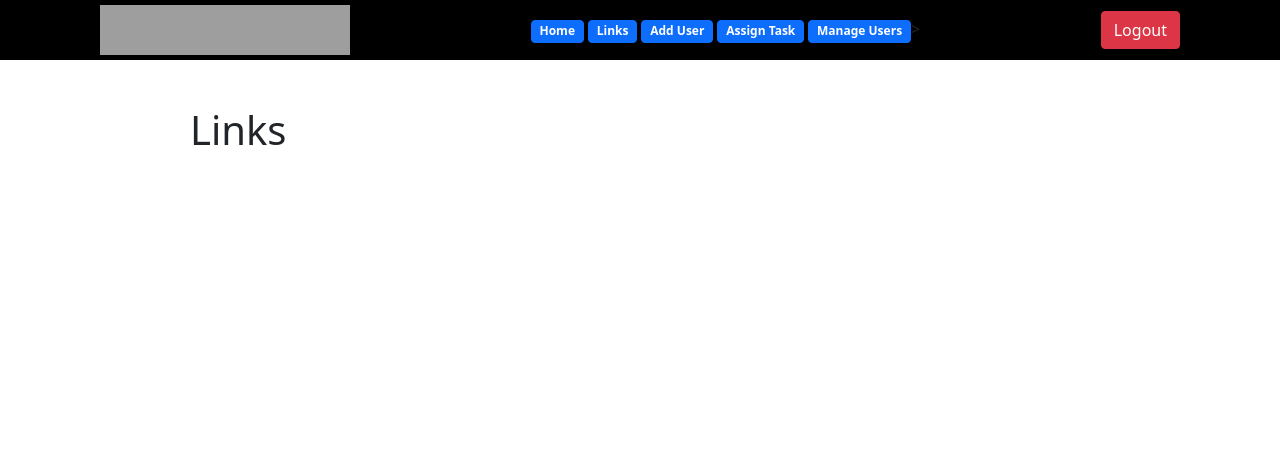
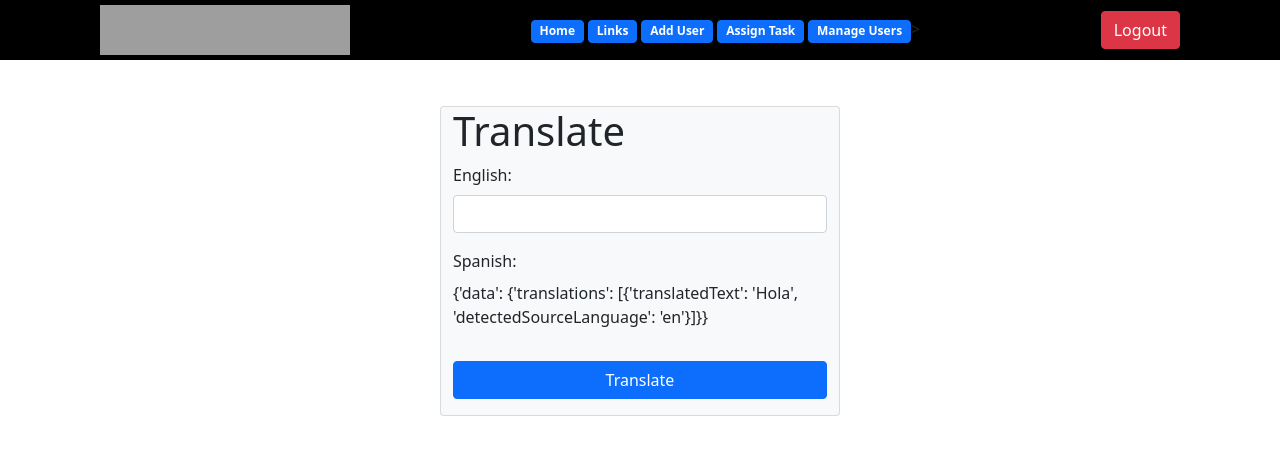
Before and after one commit to marcoaceves/manager_app, a Flask app: template task_manager_app/flask_app/templates/translate.html in a window 1280 px wide. Shown: the top 455 px of the page. Run offline with Flask 2, Linux system fonts and the light colour scheme; the template is opened without the code that fills it, so the values that code supplies are empty; grey boxes are pictures that could not be loaded.

Commit message:
translate

```diff
--- /dev/null
+++ b/task_manager_app/flask_app/controllers/translation_service.py
@@ -0,0 +1,59 @@
+from flask import Flask, render_template, request, json,redirect, session, flash
+import requests
+from flask_app import app
+from flask_app.models.user import User
+from flask_app.models.task import Task
+
+
+DETECT_BASE_URL = 'https://google-translate1.p.rapidapi.com/language/translate/v2/detect'
+TRANSLATE_BASE_URL = 'https://google-translate1.p.rapidapi.com/language/translate/v2'
+HEADERS = {
+    'x-rapidapi-host': "google-translate1.p.rapidapi.com",
+    'x-rapidapi-key': "2c53d14e06msh2af67bbd54301e4p1625f6jsnec8d1de07b38",
+    'content-type': "application/x-www-form-urlencoded"
+    }
+
+
+
+@app.route('/translate/app')
+def translate_app():
+    if 'user_id' not in session:
+        return redirect('/logout')
+    data ={
+        'id': session['user_id']
+    }
+
+    return render_template("translate.html",user=User.get_one(data))
+
+@app.route('/detect', methods=['POST'])
+def detect():
+    # parse args
+    text = request.form.get('text')
+
+    # url encode text
+    long_list_of_words = text.split(' ')
+    url_encoded_text = f"source=en&target=es&q={'%20'.join(long_list_of_words)}"
+
+    payload = url_encoded_text
+
+    # make the request
+    r = requests.post(DETECT_BASE_URL, data=payload, headers=HEADERS)
+
+    return r.json()
+
+@app.route('/translate', methods=['POST'])
+def translate():
+# parse args
+    text = request.form.get('text')
+    target = request.form.get('target')
+
+    # url encode text
+    long_list_of_words = text.split(' ')
+    url_encoded_text = f"q={'%20'.join(long_list_of_words)}&target={target}"
+
+    payload = url_encoded_text
+
+    r = requests.post(TRANSLATE_BASE_URL, data=payload, headers=HEADERS)
+    data=r.json()
+    print(data)
+    return render_template('translate.html', data=data)
--- a/task_manager_app/flask_app/templates/dashboard.html
+++ b/task_manager_app/flask_app/templates/dashboard.html
@@ -19,6 +19,7 @@
             <a href="/add/new_user/"><button type="link" value="Add" class="btn btn-primary badge badge-pill badge-primary"" style="text-align:center">Add User</button></a>
             <a href="/task/new"><button type="submit" value="Logout" class="btn btn-primary badge badge-pill badge-primary"" style="text-align:center">Assign Task</button></a>
             <a href="/manage/users"><button type="submit" value="Logout" class="btn btn-primary badge badge-pill badge-primary"" style="text-align:center">Manage Users</button></a>
+            <a href="/translate/app"><button type="submit" value="Logout" class="btn btn-primary badge badge-pill badge-primary"" style="text-align:center">Translate</button></a>
             <!-- Dropdown -->
             <a class="btn btn-primary dropdown-toggle badge badge-pill badge-primary" href="#" role="button" id="dropdownMenuLink" data-toggle="dropdown" aria-haspopup="true" aria-expanded="false">
             Dropdown links
--- a/task_manager_app/flask_app/templates/translate.html
+++ b/task_manager_app/flask_app/templates/translate.html
@@ -33,8 +33,25 @@
 
             <!-- navigation bar -->
         <div class="d-flex justify-content-between align-items-center mb-3">
-            <h1 class="text-center">Links</h1>
-            <div class="span12" style="text-align:center">
+            <form action="/translate" method="POST" class="container mx-auto bg-light card " style="width: 400px" >
+                <h1>Translate</h1>
+                <div class="mb-3">
+                    <label for="text" class="form-label">English:</label>
+                    <input type="text" name="text" id="text" class="form-control">
+                </div>
+                <div class="mb-3">
+                    <label for="last_name" class="form-label">Spanish:</label>
+                    <p>
+                        {'data': {'translations': [{'translatedText': 'Hola', 'detectedSourceLanguage': 'en'}]}}
+                        {% for key in pumpkin.methods %}
+                        <li>{{ pumpkin.methods[key] }}</li>
+                        {% endfor %}
+                    </p>
+
+                    <input type="hidden" name="target" id="target" value="es" class="form-control">
+                </div>
+                <input type="submit" value="Translate" class="btn btn-primary mb-3">
+            </form>
 
             </div>
         </div>
--- a/task_manager_app/server.py
+++ b/task_manager_app/server.py
@@ -1,4 +1,4 @@
-from flask_app.controllers import users, tasks
+from flask_app.controllers import users, tasks, translation_service
 from flask_app import app
 
 if __name__ == "__main__":
```
Also changed, not shown: 2 other files.
